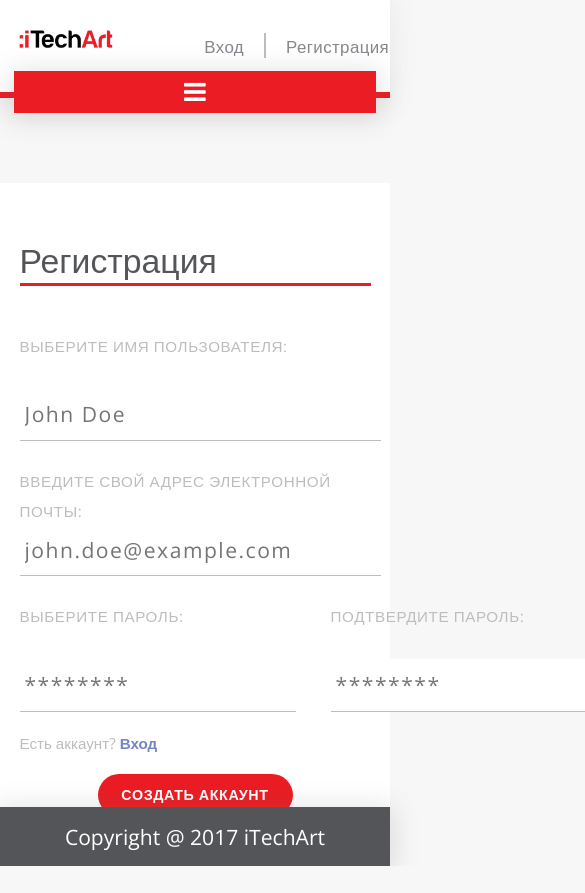
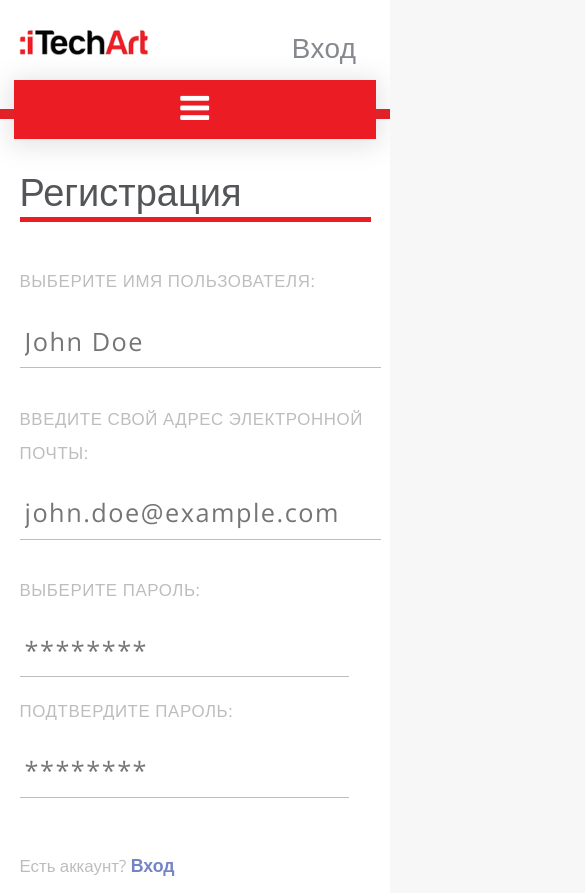
Before and after one commit to elizavetd/survey-project, a website built with webpack: page public/signup.html in a window 390 px wide. Shown: the top 893 px of the page, 585 px wide, since content can reach past the window. Before the commit the page ends 866 px from the top, so only its background shows below. Built offline with nearby package versions, Linux system fonts and the light colour scheme.

Commit message:
Improve authentification form view on small screens

```diff
--- a/frontend/css/_auth.scss
+++ b/frontend/css/_auth.scss
@@ -110,29 +110,45 @@
 
 @media all and (max-width: 1010px) {
     .auth-form {
+        min-height: 80vh;
+        padding-bottom: 10vmax;
+
         .auth-form__heading {
-            font-size: 4vmax;
+            font-size: 4.5vmax;
+            margin: 0 0 3vh 0;
+            padding-top: 5vmax;
+            border-width: 5px;
         }
         .auth-form__label {
-            font-size: 1.8vmax;
-            height: 5vmax;
+            font-size: 2vmax;
+            margin: 2vh 0;
         }
         .auth-form__input {
-            font-size: 2.5vmax;
+            font-size: 3vmax;
             height: 5vmax;
+            margin-bottom: 2vh;
+        }
+
+        .auth-form__group {
+            display: block;
         }
         .auth-form__help-buttons {
-            height: 5vmax;
-            font-size: 1.8vmax;
+            font-size: 2vmax;
+            margin: 3vh 0 5vh 0;
+            p {
+                width: 100%;
+            }
             .auth-form__link {
-                font-size: 1.8vmax;
+                font-size: 2.1vmax;
+                width: 100%;
+                text-align: right;
             }
         }
         .auth-form__submit-button {
-            height: 5vmax;
+            height: 6vmax;
             width: 50vmin;
-            border-radius: 25vmin;
-            font-size: 1.7vmax;
+            border-radius: 1.5vmin;
+            font-size: 1.8vmax;
         }
     }
 }
--- a/frontend/css/_my-surveys.scss
+++ b/frontend/css/_my-surveys.scss
@@ -181,6 +181,9 @@
             padding-bottom: 10vmax;
         }
     }
+    .pagination:last-child {
+        padding-bottom: 15vmax;
+    }
 }
 
 @media all and (max-width: 980px) and (orientation: portrait){
@@ -217,17 +220,17 @@
                     }
                 }
                 .survey-item__title-container {
-                    width: 60vmin;
-                    height: 60vmin;
+                    width: 65vmin;
+                    height: 50vmin;
                     border-radius: 2vh;
 
                     .survey-item__name {
                         font-size: 3.5vh;
-                        margin-bottom: 2vh;
+                        margin: 2vh;
                     }
                     .survey-item__description {
                         font-size: 2vh;
-                        margin: 0 1vh;
+                        margin: 0 1.5vh;
                     }
                 }
             }
@@ -248,6 +251,7 @@
                 .survey-item__options {
                     .survey-item__button {
                         font-size: 5vh;
+                        margin: 0 1vh;
                     }
                 }
             }
--- a/frontend/css/style.scss
+++ b/frontend/css/style.scss
@@ -287,27 +287,30 @@ body {
 @media all and (max-width: 1010px) {
     .head {
         .head__logo {
-            padding-top: 1vmax;
+            padding-top: 2vmax;
             img {
-                height: 2.7vmax;
+                height: 3.7vmax;
             }
         }
         .head__auth {
-            font-size: 2vmax;
+            font-size: 3.3vmax;
             .head__auth_signin {
-                border-right: 2px solid $colorLightGrey;
+                border-right: none;
+            }
+            .head__auth_signup {
+                display: none;
             }
         }
     }
 
     .menu-container {
-        height: 5vmax;
-        border-bottom: 6px solid $colorRed;
+        height: 7vmax;
+        border-bottom: 10px solid $colorRed;
     }
 
     .menu {
         flex-direction: column;
-        height: 5vmax;
+        height: 7vmax;
 
         li {
             width: 100%;
@@ -326,12 +329,14 @@ body {
         .menu__hamburger {
             display: block;
             color: white;
-            font-size: 3vmax;
+            font-size: 4vmax;
         }
 
         input:checked ~ li {
             display: block;
-            font-size: 2.7vmax;
+            font-size: 4vmax;
+            height: 10vmax;
+            padding: 2vh 0;
         }
     }
 
@@ -383,14 +388,14 @@ body {
     }
 
     .content_centered {
-        margin: 10vh 0 0 0;
+        margin: 0 0 0 0;
         width: 100%;
         box-shadow: none;
     }
 
     .footer {
         height: 7vmax;
-        font-size: 2.5vmax;
+        font-size: 2.2vmax;
         letter-spacing: normal;
     }
 }
--- a/public/signup.html
+++ b/public/signup.html
@@ -4,6 +4,7 @@
 <head>
 	<meta charset="utf-8">
 	<meta http-equiv="X-UA-Compatible" content="IE=edge">
+	<meta name="viewport" content="width=device-width, initial-scale=1, user-scalable=no">
 	<title>Survey Project</title>
 	<link rel="shortcut icon" href="/img/favicon.png" type="image/png">
 
```
